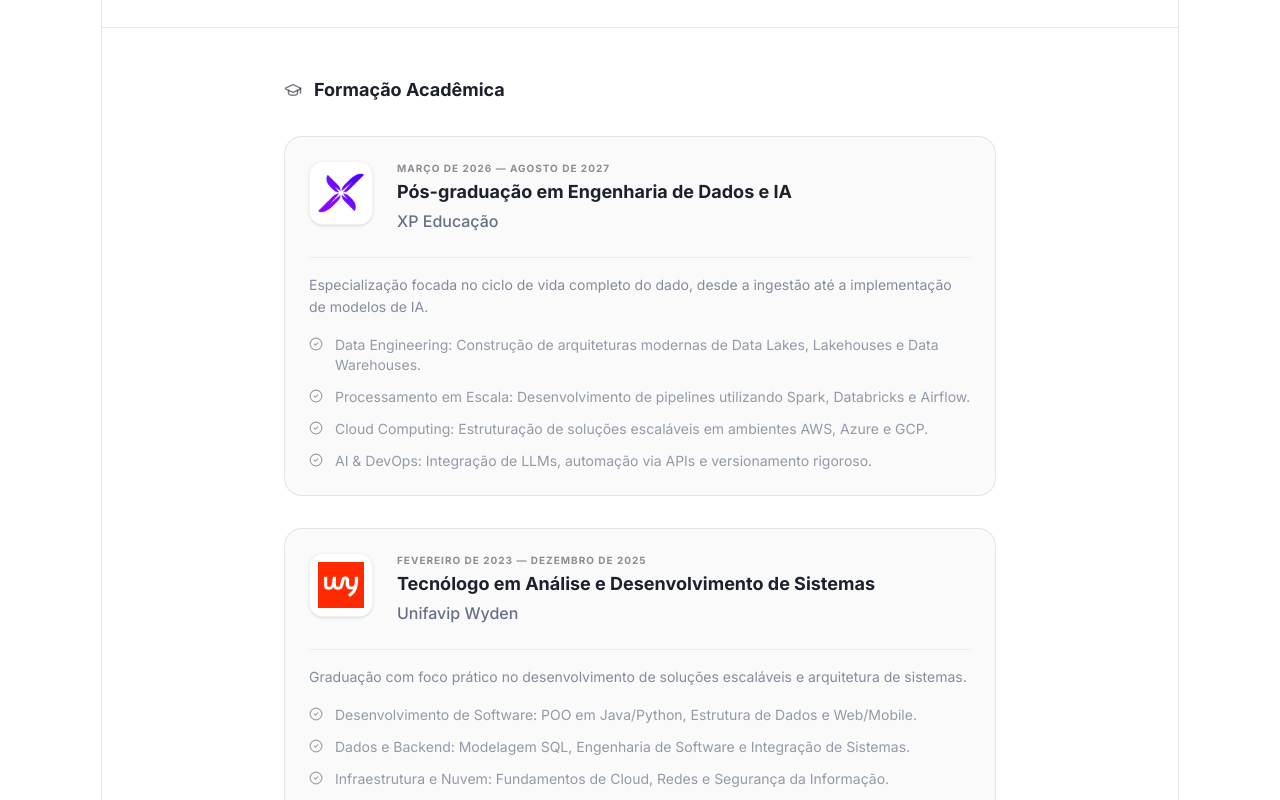
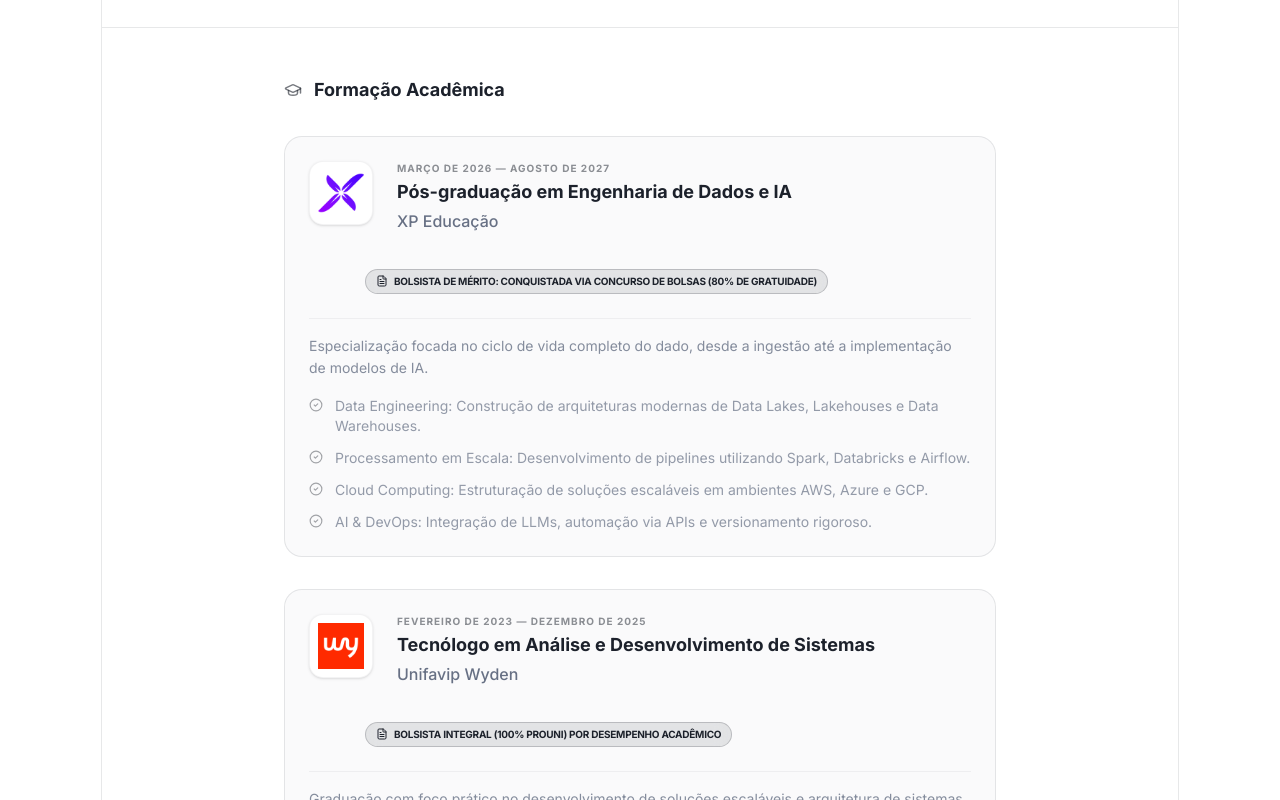
Before and after one commit to micaellimaj/portfolio, a Next.js app in the folder Typefolio-1.0.0/: page / in a window 1280 px wide. Shown: the part 5600-6400 px from the top of the page. Built offline with nearby package versions, Linux system fonts and the light colour scheme.

Commit message:
atualização

```diff
--- a/Typefolio-1.0.0/src/app/components/home/education/index.tsx
+++ b/Typefolio-1.0.0/src/app/components/home/education/index.tsx
@@ -1,11 +1,12 @@
 "use client";
 import Image from "next/image";
-import { GraduationCap, Award, Calendar, CheckCircle2 } from "lucide-react";
+import { GraduationCap, Award, Calendar, CheckCircle2,  FileText } from "lucide-react";
 
 interface AcademicItem {
     date: string;
     title: string;
     institution: string;
+    academicHighlight?: string;
     logo: string;
     description: string;
     skills: string[];
@@ -23,6 +24,7 @@ const Education = () => {
             date: "Março de 2026 — Agosto de 2027",
             title: "Pós-graduação em Engenharia de Dados e IA",
             institution: "XP Educação",
+            academicHighlight: "Bolsista de Mérito: Conquistada via concurso de bolsas (80% de gratuidade)",
             logo: "/images/education/xperiun.png",
             description: "Especialização focada no ciclo de vida completo do dado, desde a ingestão até a implementação de modelos de IA.",
             skills: [
@@ -36,6 +38,7 @@ const Education = () => {
             date: "Fevereiro de 2023 — Dezembro de 2025",
             title: "Tecnólogo em Análise e Desenvolvimento de Sistemas",
             institution: "Unifavip Wyden",
+            academicHighlight: "Bolsista Integral (100% ProUni) por desempenho acadêmico",
             logo: "/images/education/wyden.png",
             description: "Graduação com foco prático no desenvolvimento de soluções escaláveis e arquitetura de sistemas.",
             skills: [
@@ -100,6 +103,16 @@ const Education = () => {
                                             </div>
                                         </div>
 
+                                        {/* NOVO: Destaque Acadêmico / Bolsa */}
+                                        {item.academicHighlight && (
+                                        <div className="flex items-center gap-2 pl-14 mt-3">
+                                            <div className="flex items-center gap-1.5 px-2.5 py-1 rounded-full bg-primary/10 border border-primary/20 text-primary text-[10px] font-bold uppercase tracking-tight backdrop-blur-sm">
+                                                <FileText size={12} className="text-primary" />
+                                                {item.academicHighlight}
+                                            </div>
+                                        </div>
+                                    )}
+
                                         {/* Descrição e Tópicos */}
                                         <div className="space-y-4 pt-4 border-t border-primary/5">
                                             <p className="text-sm text-secondary/80 leading-relaxed">
```
